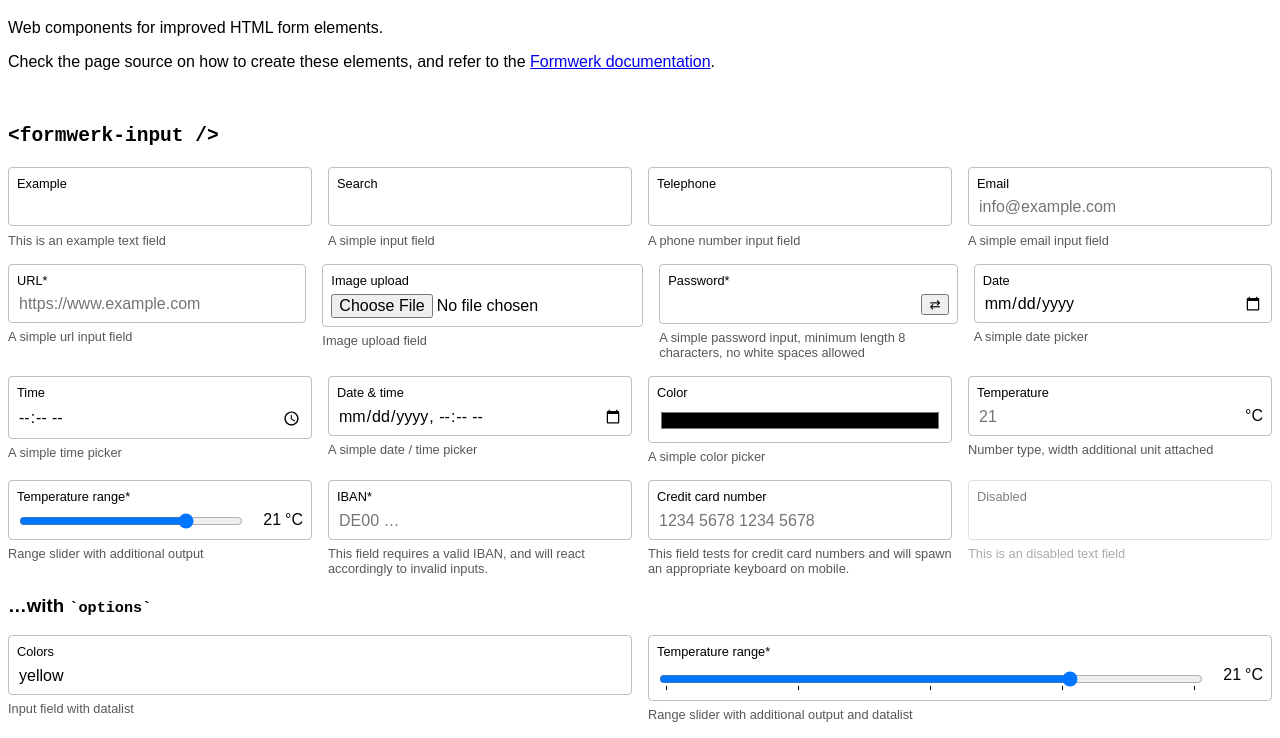
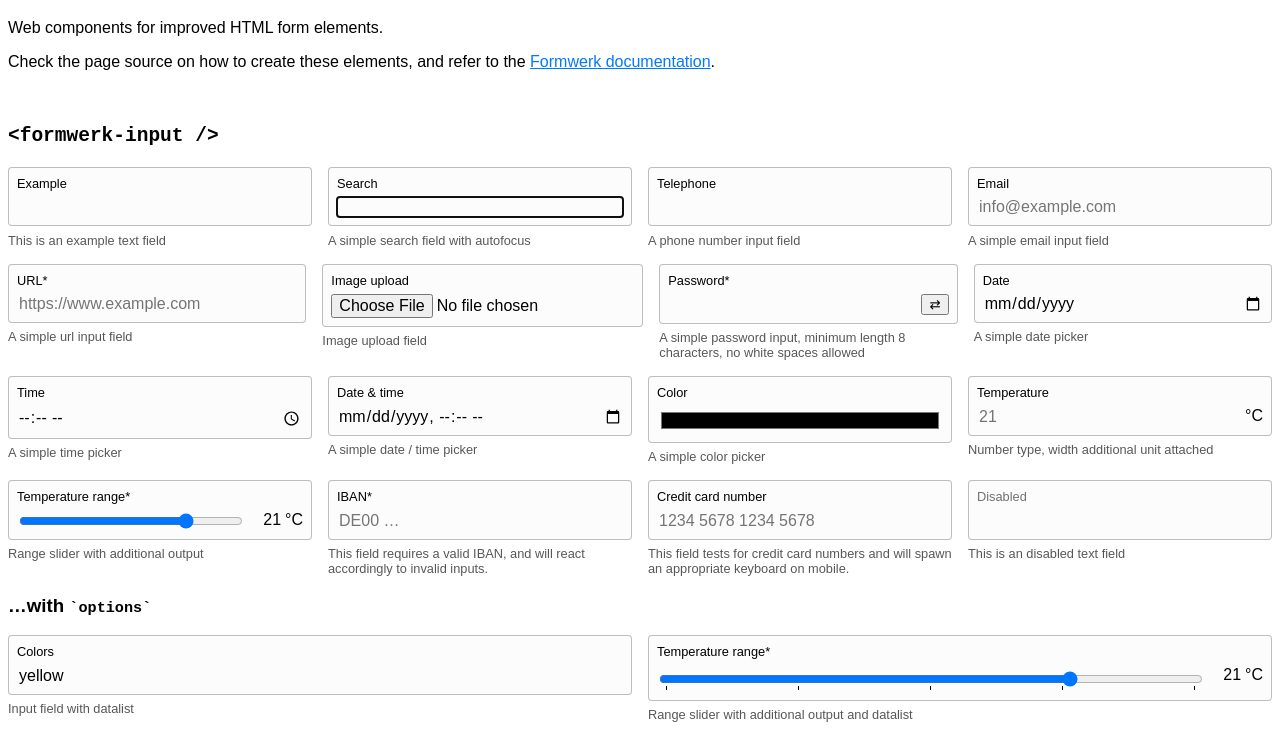
Before and after one commit to fboes/formwerk, a website: page example/index.html in a window 1280 px wide. Shown: the part 62-800 px from the top of the page. Drawn offline with Linux system fonts and the light colour scheme.

Commit message:
Improved attribute handling for `autofocus`, adding example

```diff
--- a/example/demo.css
+++ b/example/demo.css
@@ -9,6 +9,9 @@ h1 {
 }
 h2 {
   margin-top: 2em;
+}
+a {
+  color: #007aff;
 }
 section {
   display: flex;
@@ -23,6 +26,7 @@ section > * {
   padding: 0.5em;
   border-radius: 0.25em;
   border: 1px solid rgba(0, 0, 0, 0.25);
+  background-color: rgba(0, 0, 20, 0.01);
 }
 textarea,
 input,
@@ -51,5 +55,6 @@ select {
   }
   .formwerk--outer {
     border: 1px solid rgba(255, 255, 255, 0.25);
+    background-color: rgba(255, 255, 255, 0.1);
   }
 }
--- a/example/index.html
+++ b/example/index.html
@@ -23,7 +23,13 @@
     <section>
       <formwerk-input label="Example" name="example" helptext="This is an example text field"></formwerk-input>
 
-      <formwerk-input label="Search" name="search" type="search" helptext="A simple input field"></formwerk-input>
+      <formwerk-input
+        label="Search"
+        autofocus="autofocus"
+        name="search"
+        type="search"
+        helptext="A simple search field with autofocus"
+      ></formwerk-input>
 
       <formwerk-input
         label="Telephone"
--- a/src/formwerk.ts
+++ b/src/formwerk.ts
@@ -145,6 +145,10 @@ export class FormwerkInput extends FormwerkElement {
           case "toggletype":
           case "options":
           case "values":
+          case "class":
+            break;
+          case "autofocus":
+            this.input.focus();
             break;
           case "value":
             this.input.value = attribute.value;
@@ -325,6 +329,8 @@ export class FormwerkCheckboxes extends FormwerkElement {
           case "options":
           case "required":
           case "values":
+          case "class":
+          case "autofocus":
             break;
           case "value":
             this.input.value = attribute.value;
--- a/types/formwerk.d.ts
+++ b/types/formwerk.d.ts
@@ -5,9 +5,7 @@ type FormwerkValue = string;
 /**
  * A single option for a `<datalist>`, `<option>`, `<input type="checkbox">` or `<input type="radio">
  */
-type FormwerkOption =
-  | string
-  | {
+type FormwerkOption = string | {
     value: string;
     label: string;
 };
```
Also changed, not shown: CHANGELOG.md, README.md, dist/formwerk.css, dist/formwerk.js, types/formwerk.test.d.ts (line endings or trailing spaces), 1 other file. Lines whose indentation alone changed are shown as unchanged.
